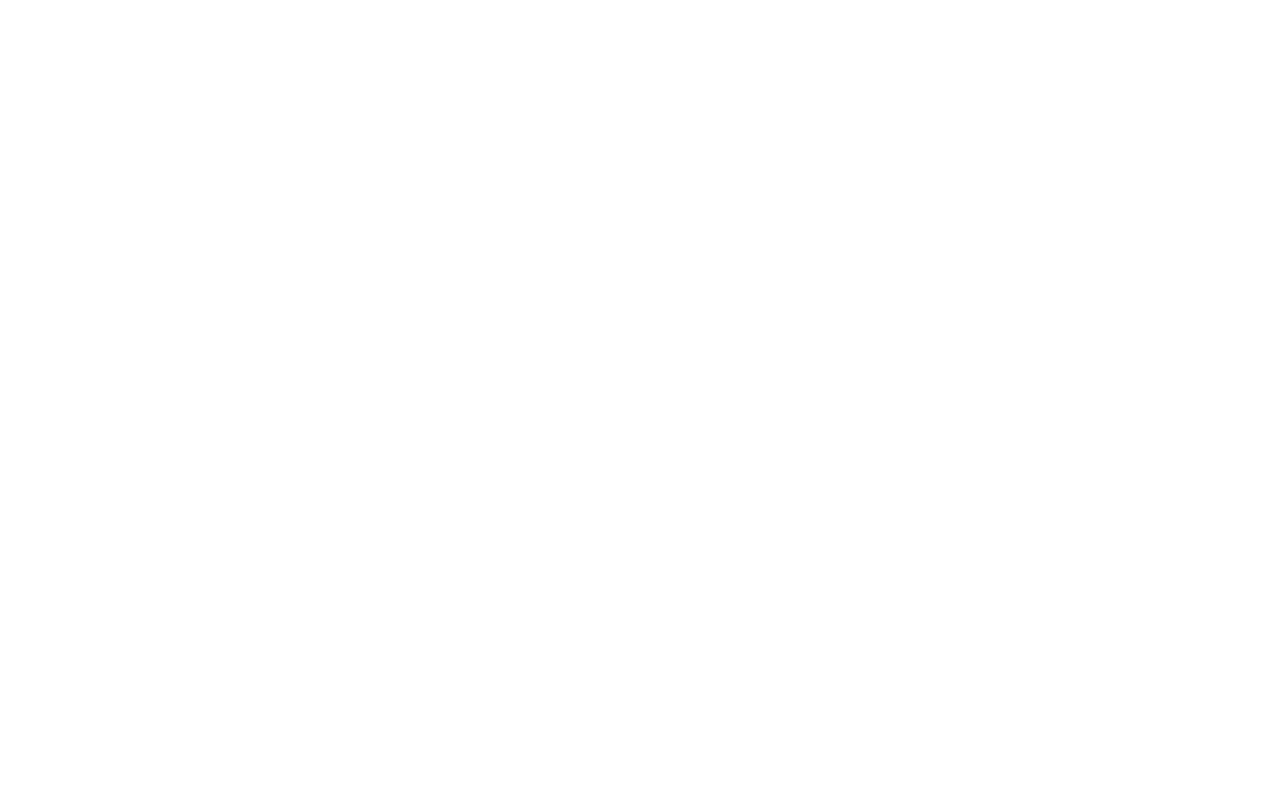
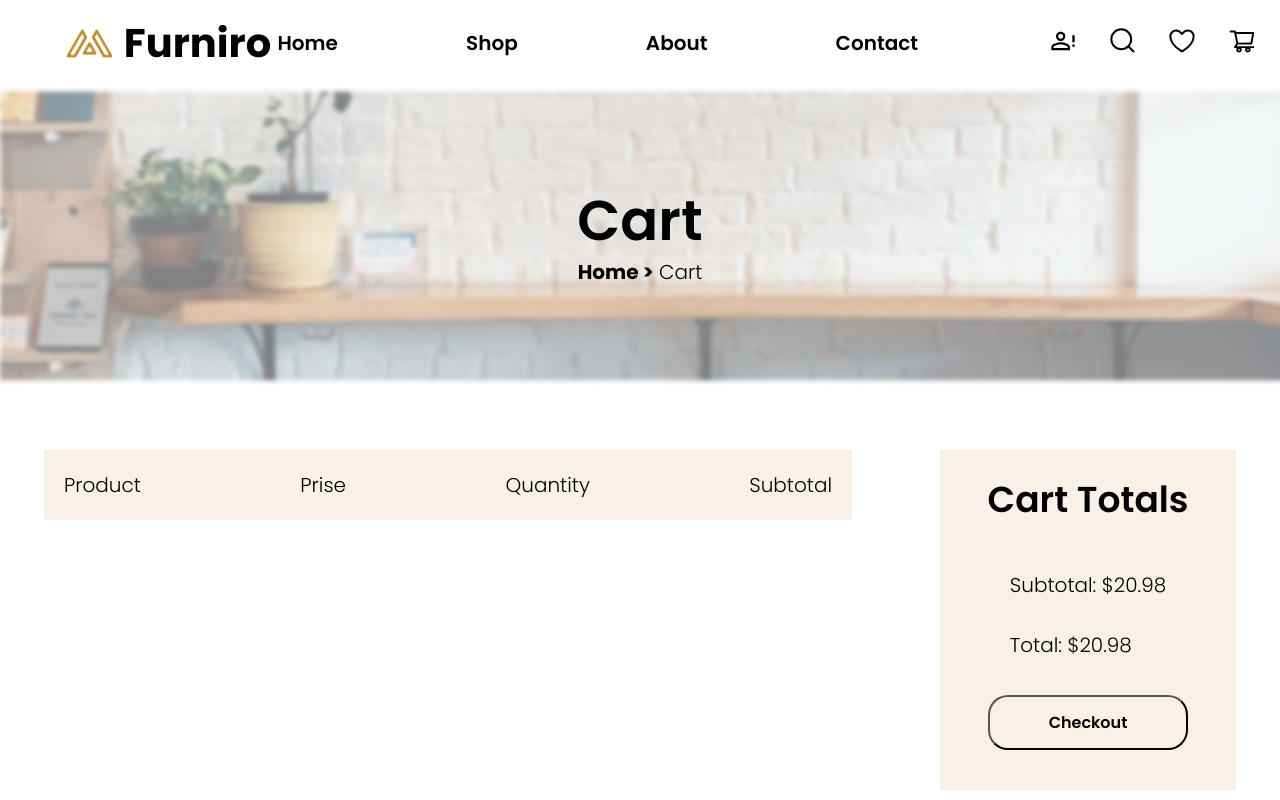
Before and after one commit to visstt/Furniro, a React (Create React App) app: page /Cart_page in a window 1280 px wide. Before the commit this address had no page. Shown: the top 800 px of the page. Built offline with nearby package versions, Linux system fonts and the light colour scheme.

Commit message:
add cart

```diff
--- a/src/App.js
+++ b/src/App.js
@@ -1,6 +1,7 @@
 import { BrowserRouter as Router, Routes, Route } from "react-router-dom";
-import Main_page from './components/Main_page/Main_page'
+import Main_page from './components/Main_page/Main_page';
 import Shop_page from "./components/Shop_page/Shop_page";
+import Cart_page from './components/Cart_page/Cart_Page';
 function App() {
   return (
 <Router>
@@ -8,6 +9,7 @@
         <Routes>
           <Route path="/" element={<Main_page />}/>
           <Route path="/Shop_page" element={<Shop_page/>}/>
+          <Route path="/Cart_page" element={<Cart_page/>}/>
         </Routes>
       </div>
 </Router>
--- /dev/null
+++ b/src/components/Cart_page/Cart_Page.js
@@ -0,0 +1,18 @@
+import Header from '../Header/Header'
+import Nav_cart_page from './Nav_cart_page'
+import Main_cart_page from './Main_cart_page'
+import Section_inf  from '../Shop_page/Section_inf/Section_inf'
+import Footer from '../Footer/Footer'
+export default function Cart_page(){
+    return(
+        <div className="Cart_page">
+            <Header/>
+            <Nav_cart_page/>
+            <Main_cart_page/>
+            <div className="nav_cart">
+                <Section_inf/>
+            </div>
+            <Footer/>
+        </div>
+    )
+}
--- /dev/null
+++ b/src/components/Cart_page/Cart_page.css
@@ -0,0 +1,73 @@
+.Main_cart_page{
+    display: flex;
+    flex-direction: row;
+    flex-wrap: nowrap;
+    justify-content: space-around;
+}
+
+.main_cart{
+    display: flex;
+    flex-direction: row;
+    flex-wrap: nowrap;
+    align-items: center;
+    justify-content: space-between;
+    width: 60%;
+    margin-top: 5%;
+
+    background-color: #F9F1E7;
+    padding: 20px;
+    height: 30px;
+
+    font-family: Poppins;
+    h1{
+        font-weight: 500;
+        font-size: 20px;
+    }
+}
+
+.aside_cart{
+    display: flex;
+    flex-direction: column;
+    width: 20%;
+    margin-top: 5%;
+
+    padding: 20px 20px;
+    background-color: #F9F1E7;
+    align-items: center;
+
+    font-family: Poppins;
+
+    h1{
+
+        font-size: 36px;
+        font-weight: 600;
+        line-height: 60px;
+    }
+
+    h3{
+        font-size: 20px;
+        font-weight: 400;
+        line-height: 60px;
+    }
+    .little{
+        margin-top: 10%;
+    }
+}
+
+.btn_cart_page{
+    color: #000000;
+    width: 200px;
+    height: 55px;
+    border-radius: 20px;
+    background-color: #F9F1E7;
+
+    font-family: Poppins;
+    font-weight: 600;
+    font-size: 16px;
+    margin-top: 10%;
+    margin-bottom: 10%;
+}
+
+.nav_cart{
+    margin-top: 10%;
+}
--- /dev/null
+++ b/src/components/Cart_page/Main_cart_page.jsx
@@ -0,0 +1,25 @@
+import React from 'react'
+import { Link } from 'react-router-dom'
+
+export default function Main_cart_page() {
+  return (
+    <div className='Main_cart_page'>
+        <div className="main_cart">
+            <h1>Product</h1>
+            <h1>Prise</h1>
+            <h1>Quantity</h1>
+            <h1>Subtotal</h1>
+        </div>
+
+        <div className="aside_cart">
+            <h1>Cart Totals</h1>
+            <div className="little">
+                <h3>Subtotal: $20.98</h3>
+                <h3>Total:  $20.98</h3>
+            </div>
+
+            <Link to="/"><button class="btn_cart_page">Checkout</button></Link>
+        </div>
+    </div>
+  )
+}
--- /dev/null
+++ b/src/components/Cart_page/Nav_cart_page.jsx
@@ -0,0 +1,14 @@
+import './Cart_page.css'
+
+export default function Nav_cart_page(){
+    return(
+        <div className="">
+            <div className='Nav_shop_page'>
+                <h1>Cart</h1>
+                <h3><strong>Home &gt;</strong> Cart</h3>
+            </div>
+        </div>
+    )
+
+
+}
--- a/src/components/Header/Header.jsx
+++ b/src/components/Header/Header.jsx
@@ -27,10 +27,10 @@
             </div>
 
             <div className="item_section">
-            <a href="#"><img src={user} alt="" /></a>
-            <a href="#"><img src={search} alt="" /></a>
-            <a href="#"><img src={like} alt="" /></a>
-            <a href="#"><img src={cart} alt="" /></a>
+            <Link to={"/"}><img src={user} alt="" /></Link>
+            <Link to={"/"}><img src={search} alt="" /></Link>
+            <Link to={"/"}><img src={like} alt="" /></Link>
+            <Link to={"/Cart_page"}><img src={cart} alt="" /></Link>
             </div>
         </div>
     )
--- a/src/components/Shop_page/Item/Item.css
+++ b/src/components/Shop_page/Item/Item.css
@@ -15,11 +15,52 @@
     margin-bottom: 5%;
     width: 15%;
     border-radius: 20px;
+    position: relative;
+}
+
+.item a{
+    transition: opacity 1s ease;
+    visibility: hidden;
+  }
+  .item:hover{
+    background-color: #3A3A3A;
+    z-index: 10;
+  }
+  .item:hover a{
+    visibility: visible;
+    opacity: 1;
 }
 .item img{
     width: 100%;
     height: 300px;
     border-radius: 20px 20px 0 0;
+
+}
+.item img:hover{
+    background-color: #3A3A3A;
+    opacity: 0.5;
+}
+.cart_add_container{
+    position: relative;
+
+    a{
+        position: absolute;
+        top: 60%;
+        left: 50%;
+        transform: translate(-50%, -50%);
+        -ms-transform: translate(-50%, -50%)
+    }
+}
+
+.btn_cart{
+    display: inline-flex;
+    color: #B88E2F;
+    font-size: 20px;
+    font-family: Poppins;
+    font-weight: 600;
+    padding: 10px;
+    background-color: #fff;
+    border: none;
 }
 
 .text_item{
--- a/src/components/Shop_page/Item/Item.js
+++ b/src/components/Shop_page/Item/Item.js
@@ -1,14 +1,19 @@
 import React, { Component } from 'react'
 import './Item.css'
+import { Link } from 'react-router-dom'
 export class Item extends Component {
   render() {
     return (
       <div className="item">
-        <img src={"./img/" + this.props.item.img} alt="" />
+        <div className="cart_add_container">
+          <img src={"./img/" + this.props.item.img} alt="" />
+        <Link to={'/'}> <button className='btn_cart' >Add to cart</button> </Link>
+        </div>
         <div className="text_item">
             <h2>{this.props.item.title}</h2>
             <p>{this.props.item.desc}</p>
             <b>{this.props.item.price}</b>
+            <div className="plus" onClick={() => this.props.onAdd(this.props.item)}>+</div>
         </div>
 
       </div>
--- a/src/components/Shop_page/Item/Items.js
+++ b/src/components/Shop_page/Item/Items.js
@@ -5,7 +5,7 @@
     return (
       <div className='main'>
           {this.props.items.map(el =>(
-            <Item key={el.id} item={el}/>
+            <Item key={el.id} item={el} onAdd={this.props.onAdd}/>
           ))}
       </div>
     )
--- a/src/components/Shop_page/Section_inf/Section_inf.css
+++ b/src/components/Shop_page/Section_inf/Section_inf.css
@@ -12,6 +12,7 @@
 .block_inf{
     display: flex;
     flex-direction: row;
+    align-items: center;
     gap: 20px;
 }
 
@@ -27,3 +28,10 @@
     font-weight: 500;
     color: #898989;
 }
+
+@media(max-width: 1200px){
+    .Section_inf img{
+        height: 50%;
+
+    }
+}
--- a/src/components/Shop_page/Shop_page.js
+++ b/src/components/Shop_page/Shop_page.js
@@ -76,8 +76,8 @@
                 }
             ]
         }
+
     }
-
     render()
     {
 
@@ -85,9 +85,9 @@
         <>
            <Header/>
            <Nav/>
-           <Items items={this.state.items} />
+           <Items items={this.state.items}/>
            <Section_inf/>
-            <Footer/>
+           <Footer/>
         </>
     )}
 
```
Also changed, not shown: 1 other file (tests, documents, lock files or other folders).
